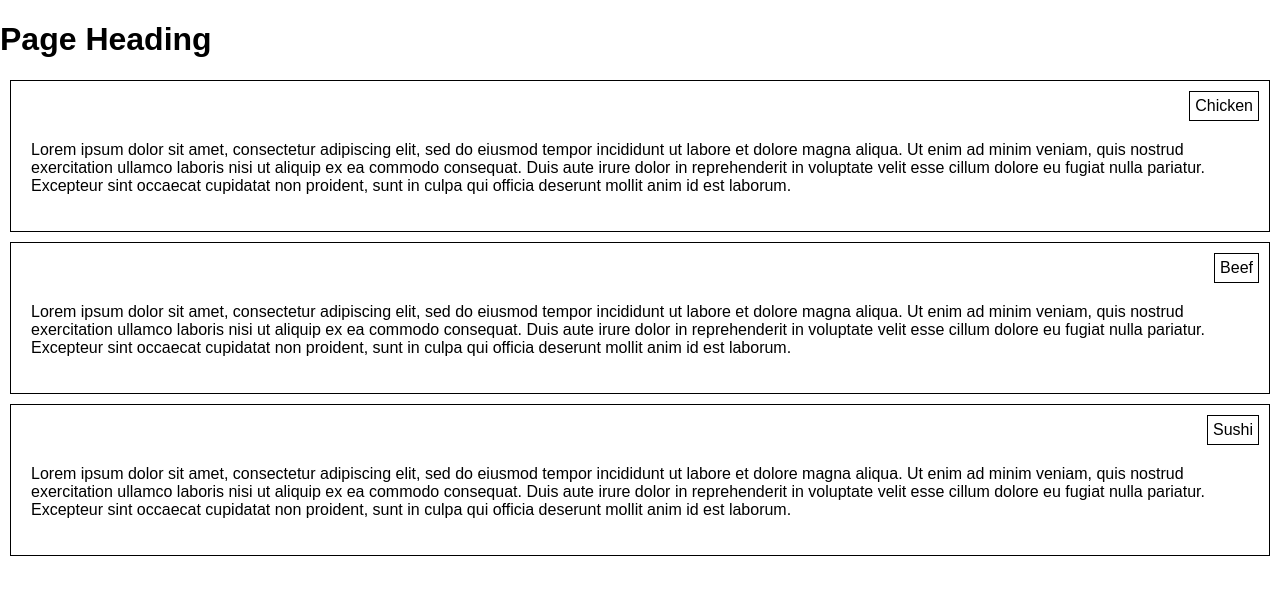
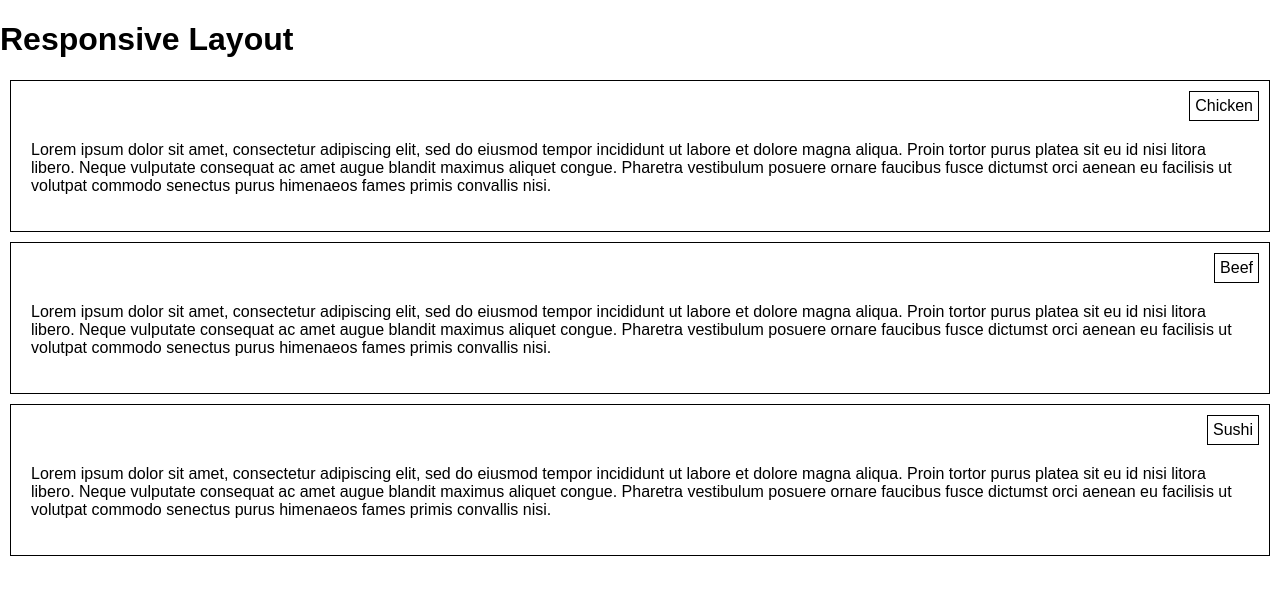
Before and after one commit to tchabert/Coursera-TC, a plain HTML site: page module2-solution/index.html in a window 1280 px wide. Drawn offline with Linux system fonts and the light colour scheme.

Commit message:
Update index.html

```diff
--- a/module2-solution/index.html
+++ b/module2-solution/index.html
@@ -7,18 +7,20 @@
     <link rel="stylesheet" href="css/styles.css">
 </head>
 <body>
-    <h1>Page Heading</h1>
+    <h1>Responsive Layout</h1>
+    <div class="container">
         <div class="section" id="chicken">
             <div class="section-title">Chicken</div>
-        <p>Lorem ipsum dolor sit amet, consectetur adipiscing elit, sed do eiusmod tempor incididunt ut labore et dolore magna aliqua. Ut enim ad minim veniam, quis nostrud exercitation ullamco laboris nisi ut aliquip ex ea commodo consequat. Duis aute irure dolor in reprehenderit in voluptate velit esse cillum dolore eu fugiat nulla pariatur. Excepteur sint occaecat cupidatat non proident, sunt in culpa qui officia deserunt mollit anim id est laborum.</p>
+            <p>Lorem ipsum dolor sit amet, consectetur adipiscing elit, sed do eiusmod tempor incididunt ut labore et dolore magna aliqua. Proin tortor purus platea sit eu id nisi litora libero. Neque vulputate consequat ac amet augue blandit maximus aliquet congue. Pharetra vestibulum posuere ornare faucibus fusce dictumst orci aenean eu facilisis ut volutpat commodo senectus purus himenaeos fames primis convallis nisi.</p>
         </div>
         <div class="section" id="beef">
             <div class="section-title">Beef</div>
-        <p>Lorem ipsum dolor sit amet, consectetur adipiscing elit, sed do eiusmod tempor incididunt ut labore et dolore magna aliqua. Ut enim ad minim veniam, quis nostrud exercitation ullamco laboris nisi ut aliquip ex ea commodo consequat. Duis aute irure dolor in reprehenderit in voluptate velit esse cillum dolore eu fugiat nulla pariatur. Excepteur sint occaecat cupidatat non proident, sunt in culpa qui officia deserunt mollit anim id est laborum.</p>
+            <p>Lorem ipsum dolor sit amet, consectetur adipiscing elit, sed do eiusmod tempor incididunt ut labore et dolore magna aliqua. Proin tortor purus platea sit eu id nisi litora libero. Neque vulputate consequat ac amet augue blandit maximus aliquet congue. Pharetra vestibulum posuere ornare faucibus fusce dictumst orci aenean eu facilisis ut volutpat commodo senectus purus himenaeos fames primis convallis nisi.</p>
         </div>
         <div class="section" id="sushi">
             <div class="section-title">Sushi</div>
-        <p>Lorem ipsum dolor sit amet, consectetur adipiscing elit, sed do eiusmod tempor incididunt ut labore et dolore magna aliqua. Ut enim ad minim veniam, quis nostrud exercitation ullamco laboris nisi ut aliquip ex ea commodo consequat. Duis aute irure dolor in reprehenderit in voluptate velit esse cillum dolore eu fugiat nulla pariatur. Excepteur sint occaecat cupidatat non proident, sunt in culpa qui officia deserunt mollit anim id est laborum.</p>
+            <p>Lorem ipsum dolor sit amet, consectetur adipiscing elit, sed do eiusmod tempor incididunt ut labore et dolore magna aliqua. Proin tortor purus platea sit eu id nisi litora libero. Neque vulputate consequat ac amet augue blandit maximus aliquet congue. Pharetra vestibulum posuere ornare faucibus fusce dictumst orci aenean eu facilisis ut volutpat commodo senectus purus himenaeos fames primis convallis nisi.</p>
+        </div>
     </div>
 </body>
 </html>
```
Lines whose indentation alone changed are shown as unchanged.
